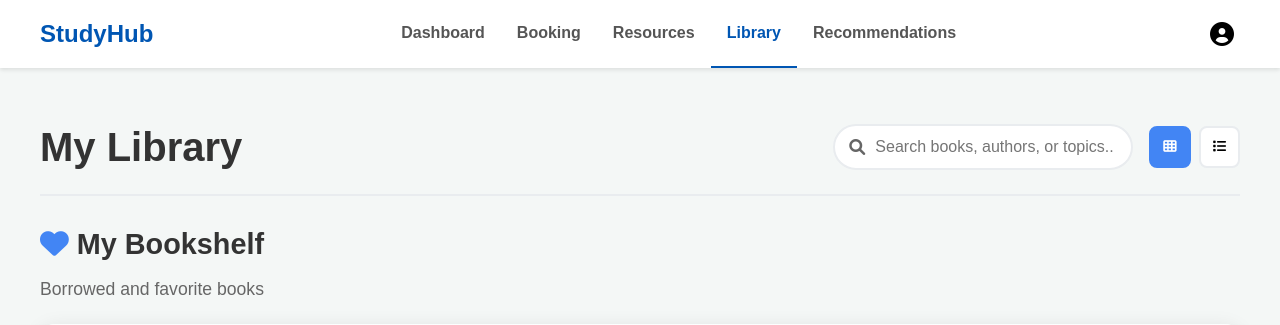
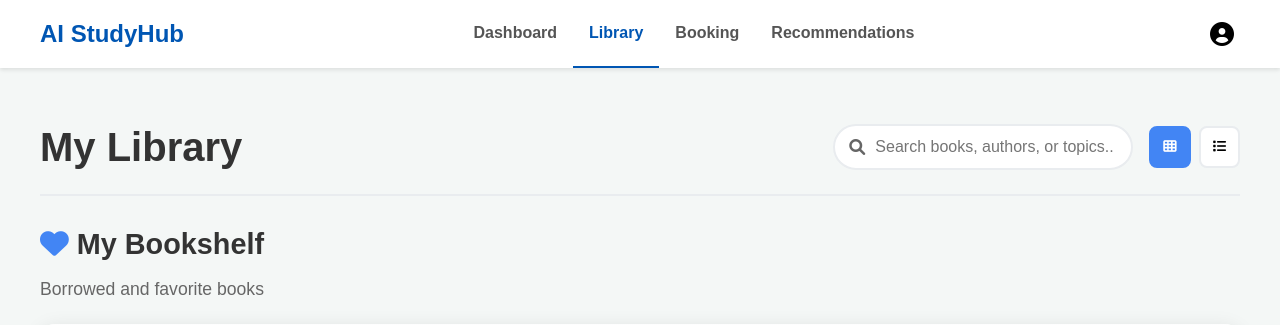
Before and after one commit to Dips000001/AIStudyHub, a Flask app: page /library in a window 1280 px wide. Shown: the top 325 px of the page. Run offline with Flask 3, Linux system fonts and the light colour scheme; the visitor is signed in with stand-in values (Sample User, id 1).

Commit message:
Hide resources page

```diff
--- a/templates/layout.html
+++ b/templates/layout.html
@@ -58,12 +58,11 @@
 <body>
     <header class="header">
         <div class="header-content">
-            <h1 class="logo">StudyHub</h1>
+            <h1 class="logo">AI StudyHub</h1>
             <nav class="nav-menu">
                 <a href="{{ url_for('dashboard') }}" class="nav-link {% if request.endpoint == 'dashboard' %}active{% endif %}">Dashboard</a>
+                <a href="{{ url_for('library') }}" class="nav-link {% if request.endpoint == 'library' %}active{% endif %}">Library</a>
                 <a href="{{ url_for('booking') }}" class="nav-link {% if request.endpoint == 'booking' %}active{% endif %}">Booking</a>
-                <a href="{{ url_for('resource') }}" class="nav-link {% if request.endpoint == 'resource' %}active{% endif %}">Resources</a>
-                <a href="{{ url_for('library') }}" class="nav-link {% if request.endpoint == 'library' %}active{% endif %}">Library</a>
                 <a href="{{ url_for('recommendations') }}" class="nav-link {% if request.endpoint == 'recommendations' %}active{% endif %}">Recommendations</a>
 
             </nav>
--- a/templates/library.html
+++ b/templates/library.html
@@ -356,6 +356,6 @@
     </section>
 
 {% endblock %}
-
-<!-- <script src="dashboard.js"></script>
-<script src="library.js"></script> -->
+{% block scripts %}
+<script src="{{ url_for('static', filename='library.js') }}"></script>
+{% endblock %}
```
